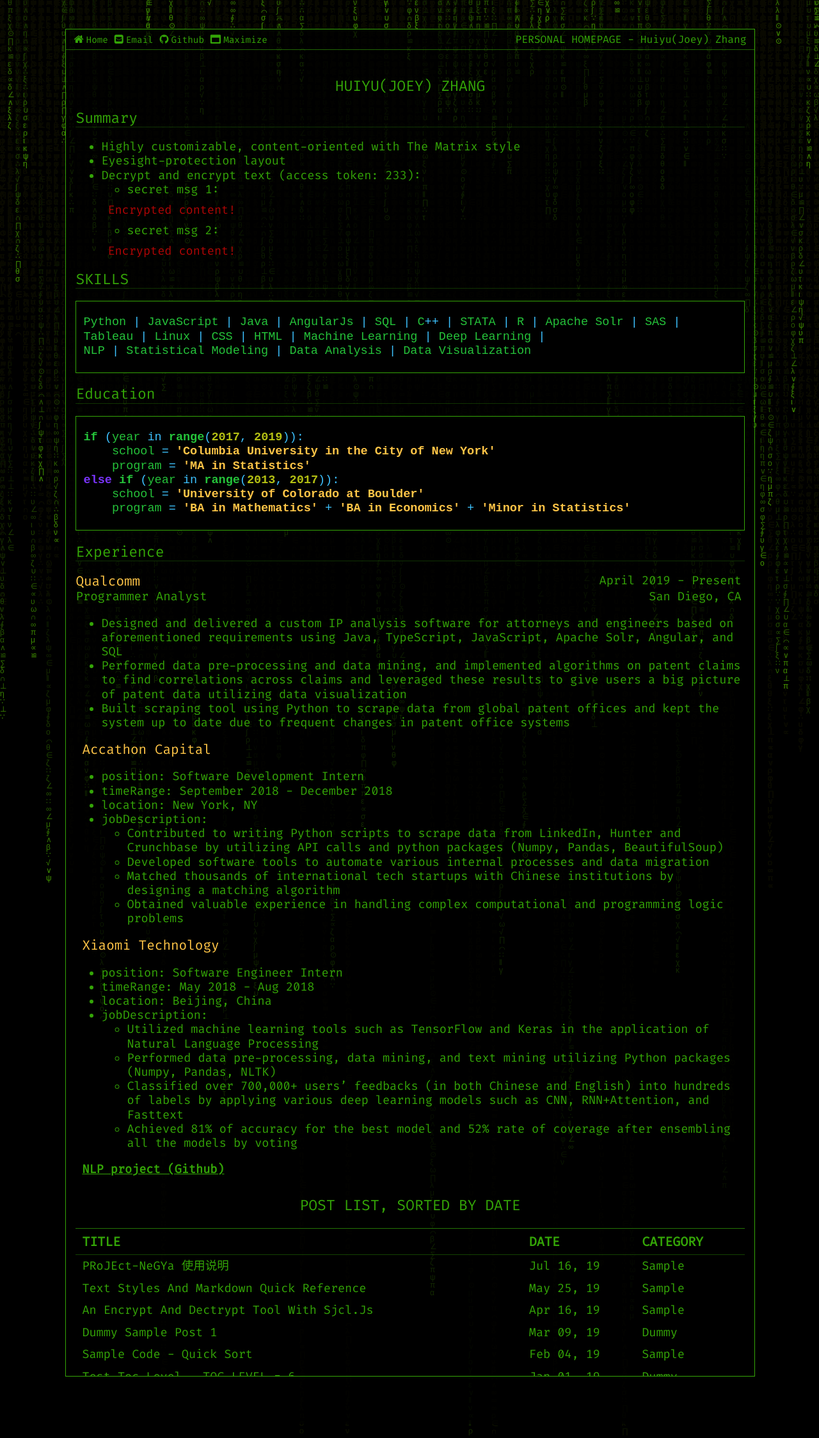
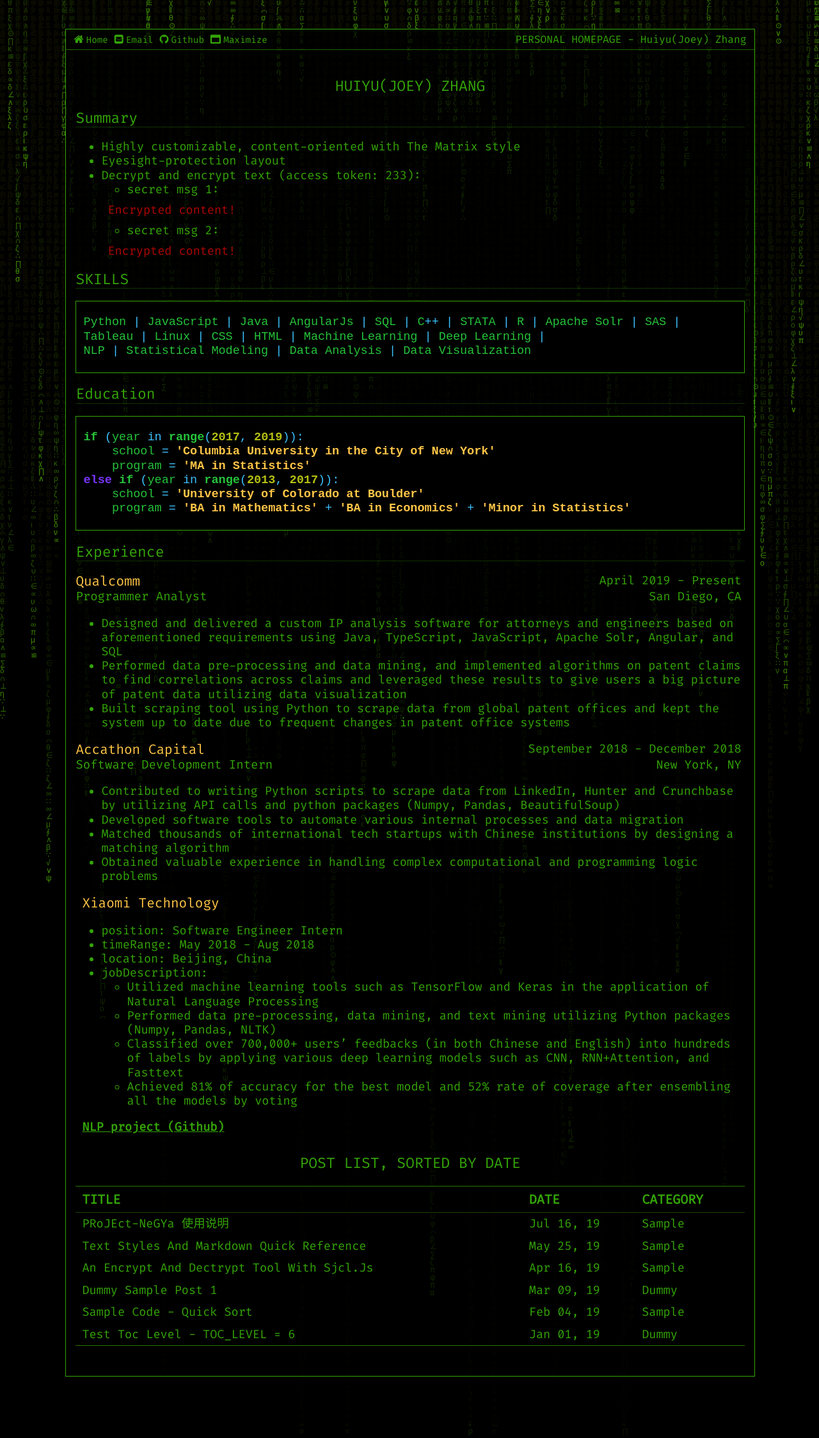
Before and after one commit to Jooooooooooey/Jooooooooooey.github.io, a Jekyll site: the page built from pages/index.md, in a window 1280 px wide. Shown: the whole page at 64% size. Built offline with Jekyll 4.4.1, drawn with Linux system fonts in a browser that asks for light colours.

Commit message:
Update index.md

```diff
--- a/pages/index.md
+++ b/pages/index.md
@@ -45,21 +45,17 @@ permalink: /
 
 ## Experience
 <div><span style="color:#ffc547; font-size:21px"> Qualcomm </span><span style="position:absolute; right:20px"> April 2019 - Present</span></div>
-<div><span style="font-size:19px; left:20px">Programmer Analyst</span><span style="position:absolute; right:20px">San Diego, CA</span></div>
+<div><span style="font-size:19px; left:60px">Programmer Analyst</span><span style="position:absolute; right:20px">San Diego, CA</span></div>
 * Designed and delivered a custom IP analysis software for attorneys and engineers based on aforementioned requirements using Java, TypeScript, JavaScript, Apache Solr, Angular, and SQL
 * Performed data pre-processing and data mining, and implemented algorithms on patent claims to find correlations across claims and leveraged these results to give users a big picture of patent data utilizing data visualization
 * Built scraping tool using Python to scrape data from global patent offices and kept the system up to date due to frequent changes in patent office systems
 
-
-<span style="color:#ffc547; font-size:21px"> Accathon Capital </span>
-* position: Software Development Intern
-* timeRange: September 2018 - December 2018
-* location: New York, NY
-* jobDescription:
-	* Contributed to writing Python scripts to scrape data from LinkedIn, Hunter and Crunchbase by utilizing API calls and python packages (Numpy, Pandas, BeautifulSoup)
-	* Developed software tools to automate various internal processes and data migration
-	* Matched thousands of international tech startups with Chinese institutions by designing a matching algorithm
-	* Obtained valuable experience in handling complex computational and programming logic problems
+<div><span style="color:#ffc547; font-size:21px"> Accathon Capital </span><span style="position:absolute; right:20px"> September 2018 - December 2018</span></div>
+<div><span style="font-size:19px; left:50px">Software Development Intern</span><span style="position:absolute; right:20px">New York, NY</span></div>
+* Contributed to writing Python scripts to scrape data from LinkedIn, Hunter and Crunchbase by utilizing API calls and python packages (Numpy, Pandas, BeautifulSoup)
+* Developed software tools to automate various internal processes and data migration
+* Matched thousands of international tech startups with Chinese institutions by designing a matching algorithm
+* Obtained valuable experience in handling complex computational and programming logic problems
 
 <span style="color:#ffc547; font-size:21px"> Xiaomi Technology </span>
 * position: Software Engineer Intern
```
